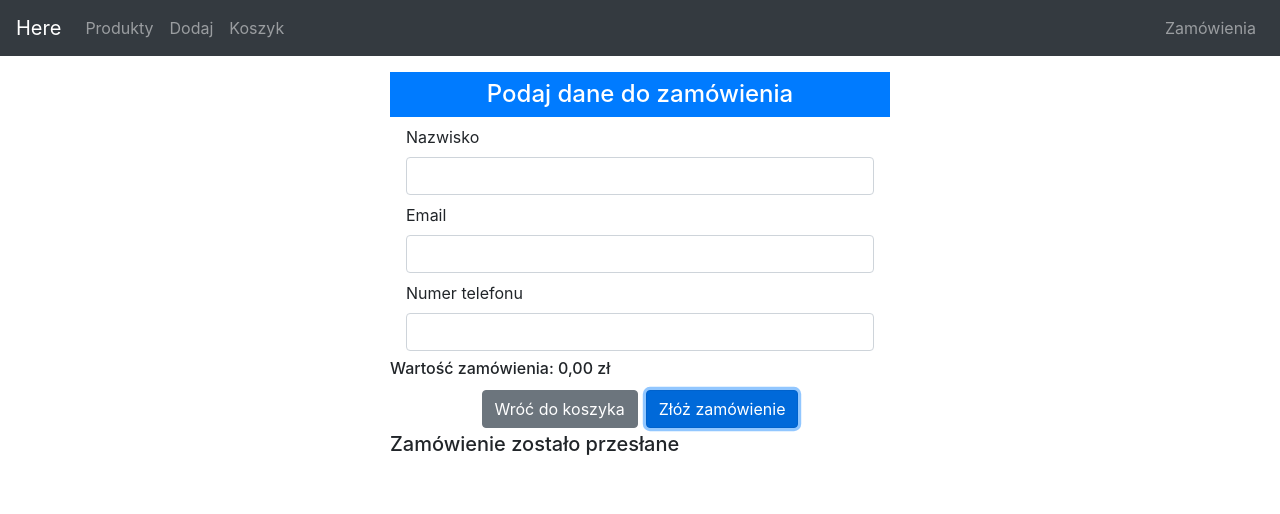
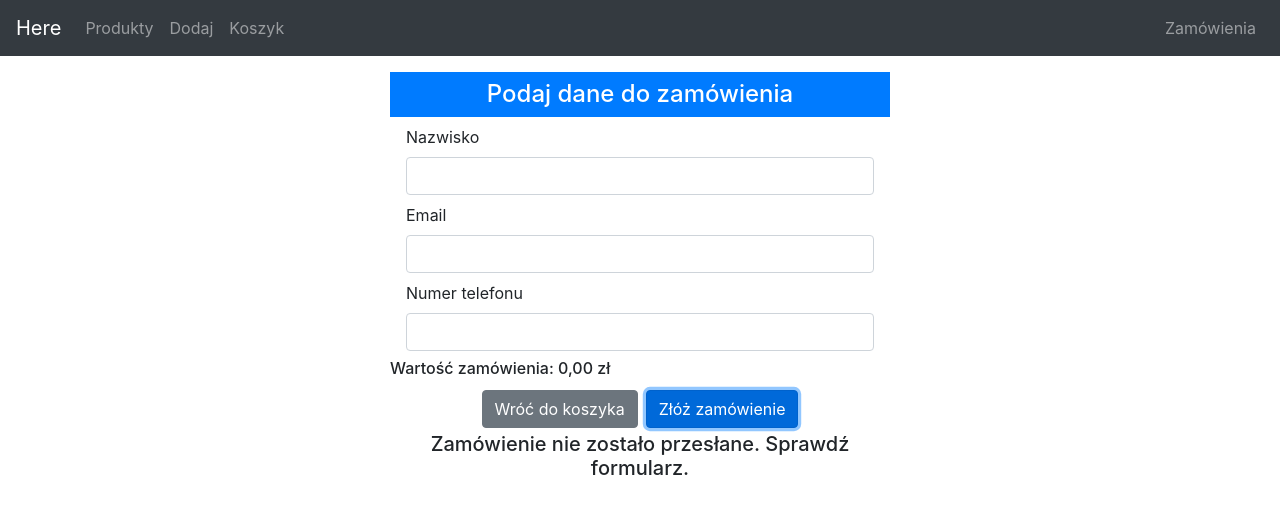
Before and after one commit to marian51/Aplikacje_w_jezykach_interpretowanych_Zadanie_4_frontend, a Vue app: page /order in a window 1280 px wide. Both pictures are taken after a click on the button "Złóż zamówienie". Shown: the top 514 px of the page. Built offline with nearby package versions, Linux system fonts and the light colour scheme; no server answers.

Commit message:
Walidacja pól i czyszczenie koszyka po złożeniu zamówienia

```diff
--- a/src/components/Order.vue
+++ b/src/components/Order.vue
@@ -30,8 +30,8 @@
             <button class="btn btn-primary m-1" v-on:click="submit">Złóż zamówienie</button>
         </div>
 
-        <div v-if="submitted==true">
-            <h5>Zamówienie zostało przesłane</h5> <!-- TODO wyrównać do środka -->
+        <div v-if="submitted==true" class="text-center">
+            <h5>{{ message }}</h5> <!-- TODO wyrównać do środka -->
         </div>
     </div>
 </template>
@@ -54,7 +54,8 @@ export default {
             totalPrice: 0,
             cart: JSON.parse(localStorage.getItem("cart")),
             submitted: false,
-            orderId: null
+            orderId: null,
+            message: ''
         }
     },
 
@@ -73,12 +74,22 @@ export default {
 
     methods: {
         submit() {
-            // TODO wypadało by dodać walideację, kiedy pola są puste
+
+            // FIXME prostacka walidacja, ale działa
+            if(this.name=='' || this.email=='' || this.phone=='' || this.name==null || this.email==null || this.phone==null ) {
+                this.message = "Zamówienie nie zostało przesłane. Sprawdź formularz."
+                console.log(this.message)
+                this.submitted=true
+                return;
+            }
+
+
             let data = {
                 userName: this.name,
                 userEmail: this.email,
                 userPhone: this.phone,
                 totalPrice: this.totalPrice,
+                acceptDate: null,
                 stateId: 1
             };
 
@@ -87,6 +98,8 @@ export default {
                     console.log(response.data);
                     this.orderId = response.data.id;
                     console.log(this.orderId);
+                    console.log("koszyk:")
+                    console.log(this.cart)
 
                     //tworzenie wpisów w bazie zamówienie-produkt
                     for(let p in this.cart) {
@@ -95,6 +108,7 @@ export default {
                             productId: this.cart[p].product.id,
                             productQuantity: this.cart[p].quantity
                         }
+                        console.log("tworzenie wpisu")
                         console.log(pr)
 
                         OrderDataService.createEntity(pr)
@@ -105,13 +119,18 @@ export default {
                                 console.log(err);
                             })
                      }
+
+                    this.cart = []
+                    localStorage.setItem("cart", JSON.stringify(this.cart));
                 })
                 .catch(err => {
                     console.log(err);
                 });
 
+            console.log(this.name)
             this.submitted = true;
-            // TODO dodać czyszczenie koszyka po złożeniu zamówienia
+            this.message = "Zamówienie zostało przesłane"
+
 
         },
 
```
